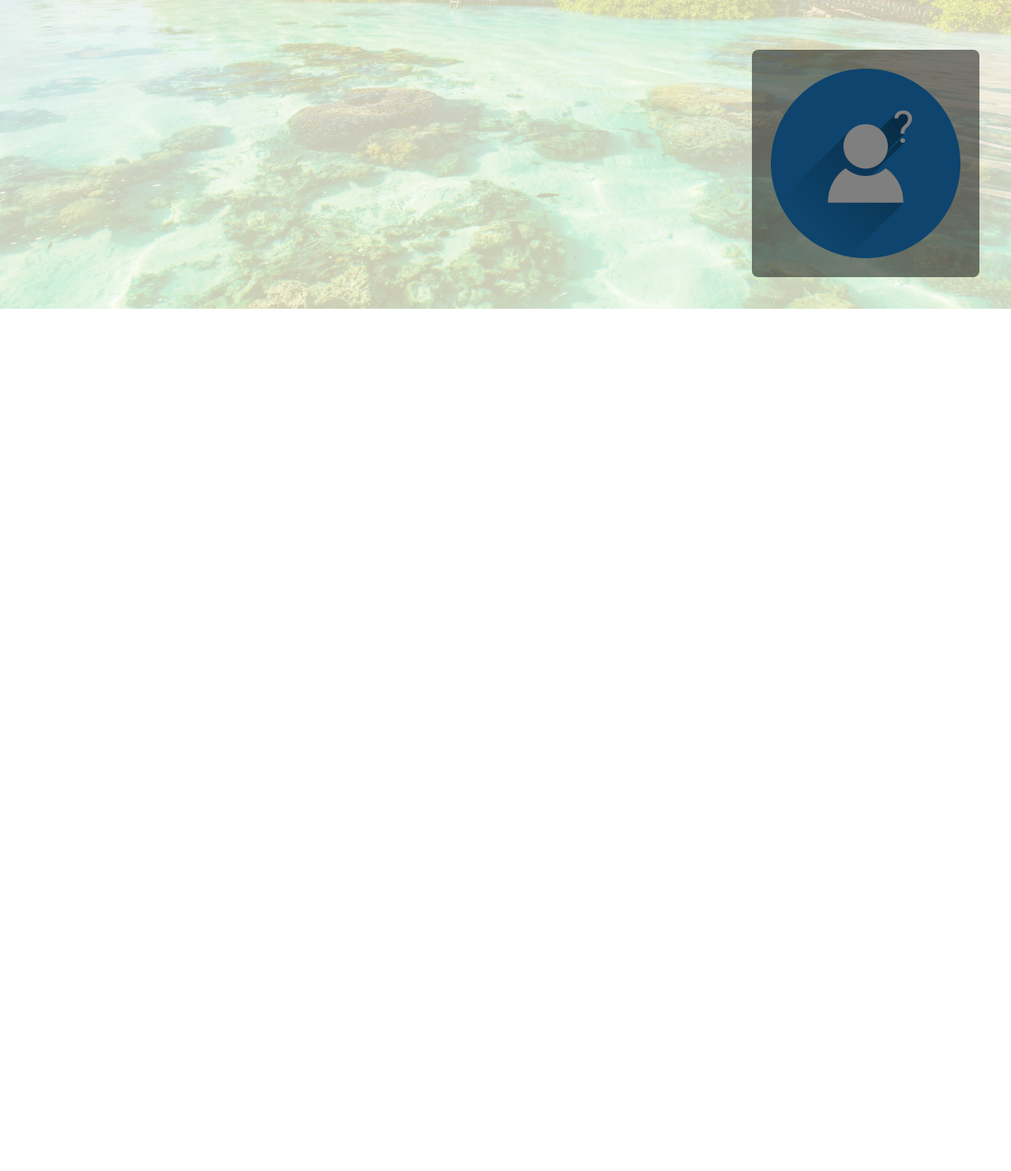
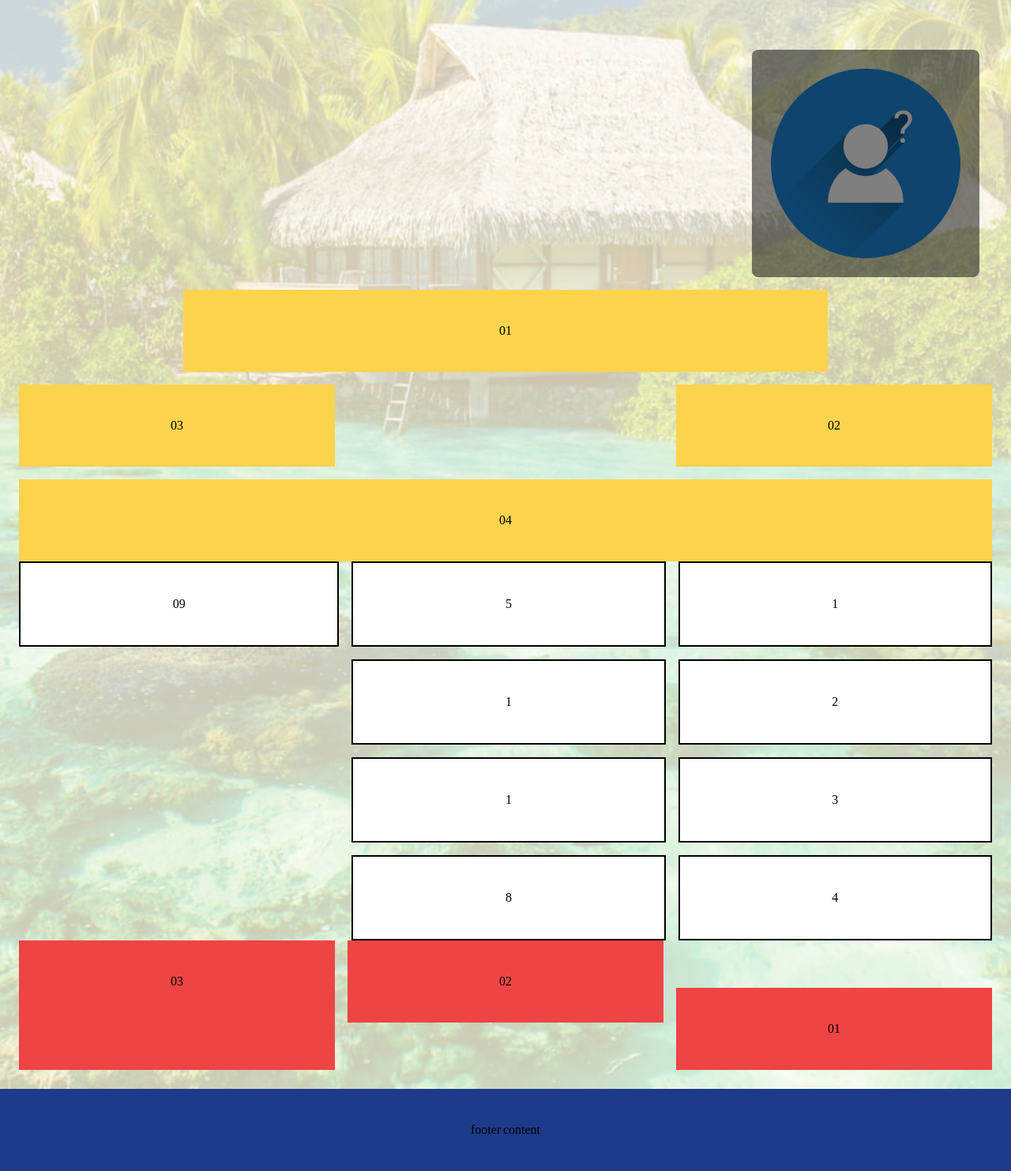
Before and after one commit to AbbasBSK/Web2Project, a website: page index.html in a window 1280 px wide. Shown: the part 525-2008 px from the top of the page at 79% size. Before the commit the page ends 916 px from the top, so only its background shows below. Drawn offline with nearby package versions, Linux system fonts and the light colour scheme.

Commit message:
after flex row session 9

```diff
--- a/index.html
+++ b/index.html
@@ -155,60 +155,41 @@
     </header>
 
     <main
-      class="text-center relative p-6 flex-grow bg-center bg-cover bg-amber-50 mix-blend-overlay  bg-opacity-80 bg-[url(/assets/img/05.jpg)] bg-blend-overlay"
-    >
+    class="text-center relative p-6 flex-grow bg-center bg-cover bg-amber-50 mix-blend-overlay  bg-opacity-80 bg-[url(/assets/img/05.jpg)]  bg-blend-overlay">
+
+
     <h1 class="text-2xl text-gray-900">main content</h1>
 
-      <div
-        class="grid grid-cols-1 md:grid-cols-4 gap-4 mt-4  border-2 rounded-2xl overflow-hidden"
-      >
-        <div
-          class="bg-red-600 col-span-1  h-24 flex justify-center items-center"
-        >
+    <div class="grid grid-cols-1 md:grid-cols-4 gap-4 mt-4  border-2 rounded-2xl overflow-hidden">
+      <div class="bg-red-600 col-span-1  h-24 flex justify-center items-center">
         1
       </div>
-        <div
-          class="bg-green-400 col-span-1  h-24 flex justify-center items-center"
-        >
+      <div class="bg-green-400 col-span-1  h-24 flex justify-center items-center">
         2
       </div>
-        <div
-          class="bg-yellow-500 col-span-1  h-24 flex justify-center items-center"
-        >
+      <div class="bg-yellow-500 col-span-1  h-24 flex justify-center items-center">
         3
       </div>
-        <div
-          class="bg-red-600 col-span-1 h-24 flex justify-center items-center"
-        >
+      <div class="bg-red-600 col-span-1 h-24 flex justify-center items-center">
         1
       </div>
-        <div
-          class="bg-green-400 col-span-1 h-24 flex justify-center items-center"
-        >
+      <div class="bg-green-400 col-span-1 h-24 flex justify-center items-center">
         2
       </div>
-        <div
-          class="bg-red-600 col-span-1 h-24 flex justify-center items-center"
-        >
+      <div class="bg-red-600 col-span-1 h-24 flex justify-center items-center">
         1
       </div>
-        <div
-          class="bg-yellow-500 md:col-span-2 h-24 flex justify-center items-center"
-        >
+      <div class="bg-yellow-500 md:col-span-2 h-24 flex justify-center items-center">
         3
       </div>
     </div>
     <br /><br />
 
-      <div
-        class="flex md:flex-row flex-col gap-4 h-24 mt-4 border border-2 rounded-2xl overflow-hidden"
-      >
+    <div class="flex md:flex-row flex-col gap-4 h-24 mt-4 border-2 rounded-2xl overflow-hidden">
       <div class="bg-red-600 flex-1 h-full flex justify-center items-center">
         1
       </div>
-        <div
-          class="bg-green-400 flex-1 h-full flex justify-center items-center"
-        >
+      <div class="bg-green-400 flex-1 h-full flex justify-center items-center">
         2
       </div>
       <div class="bg-red-200 flex-1 h-full flex justify-center items-center">
@@ -217,49 +198,64 @@
     </div>
 
     <section class="p-4 mt-12">
+      <div class="grid grid-cols-1  sm:grid-cols-2 md:grid-cols-3 lg:grid-cols-4 gap-4">
+        <!-- تصویر ۳ -->
+        <a id="pigGallery" href="#picBox" class="relative overflow-hidden p-6 rounded-lg">
+          <img src="/assets/img/person.png" alt="تصویر ۳" class="w-full h-full object-cover" />
           <div
-          class="grid grid-cols-1 sm:grid-cols-2 md:grid-cols-3 lg:grid-cols-4 gap-4"
-        >
-          <!-- تصویر ۳ -->
-          <a
-            id="pigGallery"
-            href="#picBox"
-            class="relative overflow-hidden p-6 rounded-lg"
-          >
-            <img
-              src="/assets/img/person.png"
-              alt="تصویر ۳"
-              class="w-full h-full object-cover"
-            />
-            <div
-              class="absolute inset-0 group bg-black opacity-50 hover:opacity-10 transition duration-300"
-            >
+            class="absolute flex justify-center items-end  inset-0 group bg-black bg-opacity-50 hover:bg-opacity-10 transition duration-300">
             <p
-                class="text-white text-center opacity-0 group-hover:opacity-100 group-hover:text-amber-300 mt-4 duration-300"
-              >
-                توضیحات تصویر ۳
+              class="text-white bg-amber-400 outline-solid outline-4 outline-offset-1 outline-sky-700 p-3 shadow-2xl mb-5  inset-shadow-black shadow-black rounded-2xl text-center text-3xl opacity-0 group-hover:opacity-100 group-hover:text-black mt-4 duration-300">
+              کلیک کنید...
             </p>
           </div>
         </a>
       </div>
     </section>
 
-      <div
-        id="picBox"
-        class="absolute top-0 transition-all duration-700 bg-opacity-50 opacity-0 invisible target:visible flex target:opacity-100 flex-col justify-center items-center w-full md:w-[50%] py-24 bg-gray-600 bottom-0 left-0 right-0 m-auto rounded-2xl"
-      >
+    <div id="picBox"
+      class="absolute top-0 transition-all duration-700 bg-opacity-50 opacity-0 invisible target:visible flex target:opacity-100 flex-col justify-center items-center w-full md:w-[50%] py-24 bg-gray-600 bottom-0 left-0 right-0 m-auto rounded-2xl">
       <img class="w-10/12" src="/assets/img/person.png" alt="" />
 
-        <a
-          href="#pigGallery"
-          class="bg-black rounded-full mt-2 p-3 text-2xl border-red-800 border-4"
-          >❌</a
-        >
+      <a href="#pigGallery" class="bg-black rounded-full mt-2 p-3 text-2xl border-red-800 border-4">❌</a>
+    </div>
+
+
+    <div class="grid grid-cols-6 gap-4">
+      <div class="bg-amber-300 p-10 col-span-4 col-start-2 ">01</div>
+      <div class="bg-amber-300 p-10 col-start-1 col-end-3 ">02</div>
+      <div class="bg-amber-300 p-10 col-span-2 col-end-7 ">03</div>
+      <div class="bg-amber-300 p-10 col-start-1 col-end-7 ">04</div>
+    </div>
+
+    <div class="grid grid-flow-col grid-rows-4 gap-4">
+      <div class="bg-white border-2 border-black p-10">1</div>
+      <div class="bg-white border-2 border-black p-10">2</div>
+      <div class="bg-white border-2 border-black p-10">3</div>
+      <div class="bg-white border-2 border-black p-10">4</div>
+      <div class="bg-white border-2 border-black p-10">5</div>
+      <div class="bg-white border-2 border-black p-10">1</div>
+      <div class="bg-white border-2 border-black p-10">1</div>
+      <div class="bg-white border-2 border-black p-10">8</div>
+      <div class="bg-white border-2 border-black p-10">09</div>
+    </div>
+
+    <div class="grid grid-flow-col grid-rows-3 gap-4">
+      <div class="p-10 bg-red-500 row-span-2 row-start-2 ">01</div>
+      <div class="p-10 bg-red-500 row-span-2 row-end-3 ">02</div>
+      <div class="p-10 bg-red-500 row-start-1 row-end-4 ">03</div>
     </div>
 
 
 
 
+
   </main>
+
+  <footer class="p-10 flex justify-center items-center bg-blue-900">
+    footer content
+  </footer>
+
+
   </body>
 </html>
```
Lines whose indentation alone changed are shown as unchanged.
